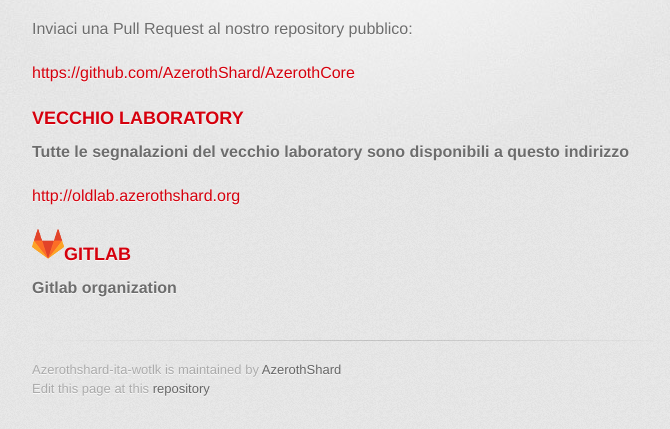
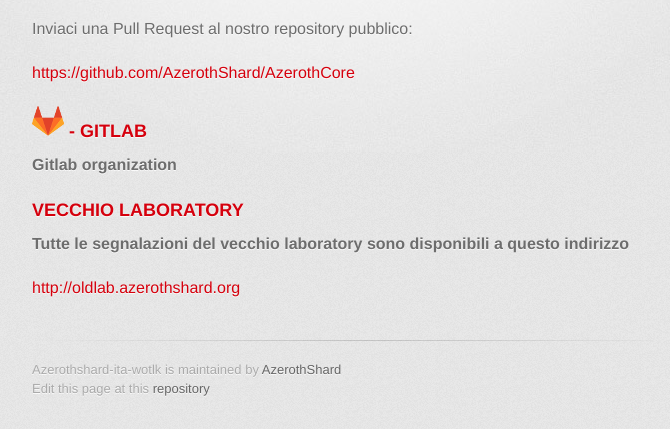
Before and after one commit to AzerothShard/AzerothShard-Ita-Wotlk, a plain HTML site: page index.html in a window 1280 px wide. Shown: the part 421-850 px from the top of the page, without its empty margins (298-968 px from the left). Drawn offline with Linux system fonts and the light colour scheme; a web font is replaced by a local one.

Commit message:
Update index.html

```diff
--- a/index.html
+++ b/index.html
@@ -47,19 +47,19 @@
 
           <p><a href="https://github.com/AzerothShard/AzerothCore">https://github.com/AzerothShard/AzerothCore</a></p>
 
+          <h3>
+            <a id="gitlab" class="anchor" href="https://gitlab.com/groups/azerothshard" aria-hidden="true"><span aria-hidden="true" class="octicon octicon-link"></span>
+            <img src="images/gitlab.ico"/> - GITLAB
+            </a>
+          </h3>
+
+          <p><strong>Gitlab organization</strong></p>
+
           <h3><a id="old-bugtracker" class="anchor" href="#bug--issue-tracker" aria-hidden="true"><span aria-hidden="true" class="octicon octicon-link"></span></a>VECCHIO LABORATORY</h3>
 
           <p><strong>Tutte le segnalazioni del vecchio laboratory sono disponibili a questo indirizzo</strong></p>
 
           <p><a href="oldlab.azerothshard.org">http://oldlab.azerothshard.org</a></p>
-
-          <h3>
-            <a id="gitlab" class="anchor" href="https://gitlab.com/groups/azerothshard" aria-hidden="true"><span aria-hidden="true" class="octicon octicon-link"></span>
-            <img src="images/gitlab.ico"/>GITLAB
-            </a>
-          </h3>
-
-          <p><strong>Gitlab organization</strong></p>
 
         </section>
 
```
